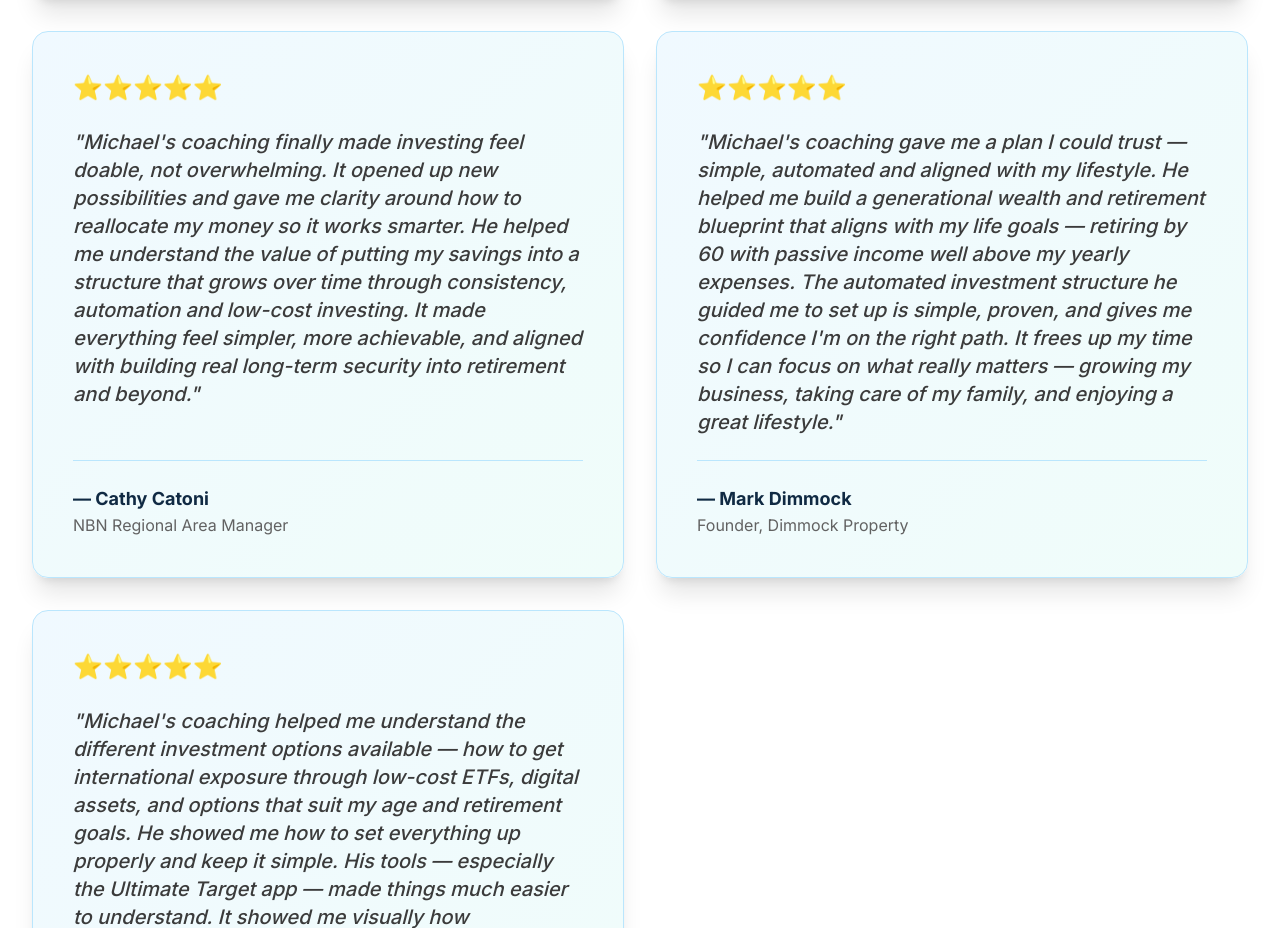
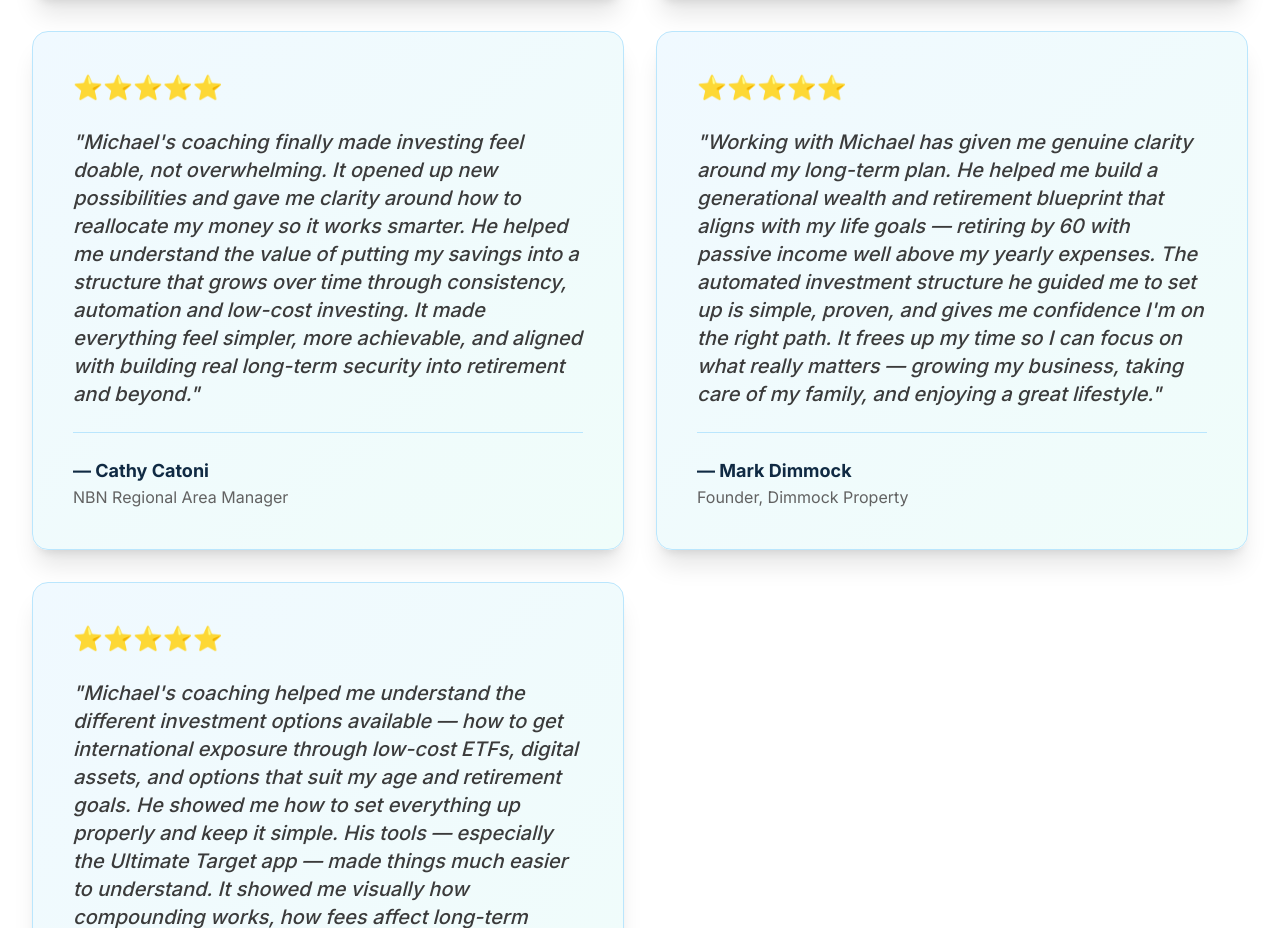
Before and after one commit to mleggo1/wealth-blueprint-website, a Next.js app: page /testimonials in a window 1280 px wide. Shown: the part 1740-2668 px from the top of the page. Built offline with nearby package versions, Linux system fonts and the light colour scheme; no server answers.

Commit message:
Update Mark Dimmock testimonial opening sentence to avoid duplication

```diff
--- a/app/(public)/testimonials/page.tsx
+++ b/app/(public)/testimonials/page.tsx
@@ -42,7 +42,7 @@ export default function Testimonials() {
     {
       name: "Mark Dimmock",
       role: "Founder, Dimmock Property",
-      content: "Michael's coaching gave me a plan I could trust — simple, automated and aligned with my lifestyle. He helped me build a generational wealth and retirement blueprint that aligns with my life goals — retiring by 60 with passive income well above my yearly expenses. The automated investment structure he guided me to set up is simple, proven, and gives me confidence I'm on the right path. It frees up my time so I can focus on what really matters — growing my business, taking care of my family, and enjoying a great lifestyle.",
+      content: "Working with Michael has given me genuine clarity around my long-term plan. He helped me build a generational wealth and retirement blueprint that aligns with my life goals — retiring by 60 with passive income well above my yearly expenses. The automated investment structure he guided me to set up is simple, proven, and gives me confidence I'm on the right path. It frees up my time so I can focus on what really matters — growing my business, taking care of my family, and enjoying a great lifestyle.",
       rating: 5,
     },
     {
```
